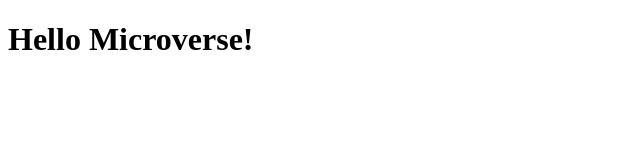
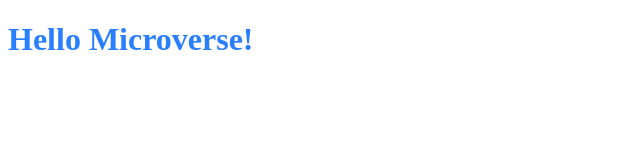
Before and after one commit to razvanso/hello-microverse, a website: page index.html in a window 1280 px wide. Shown: the whole page, without its empty margins (0-640 px from the left). Drawn offline with Linux system fonts and the light colour scheme.

Commit message:
Add header styling

```diff
--- a/index.html
+++ b/index.html
@@ -3,9 +3,10 @@
 <head>
   <meta charset="UTF-8">
   <meta name="viewport" content="width=device-width, initial-scale=1.0">
+  <link rel="stylesheet" href="style.css">
   <title>Hello Microverse!</title>
 </head>
 <body>
-  <h1>Hello Microverse!</h1>
+  <h1 class="header">Hello Microverse!</h1>
 </body>
 </html>
--- /dev/null
+++ b/style.css
@@ -0,0 +1,3 @@
+.header {
+  color: #2a7fff;
+}
```
